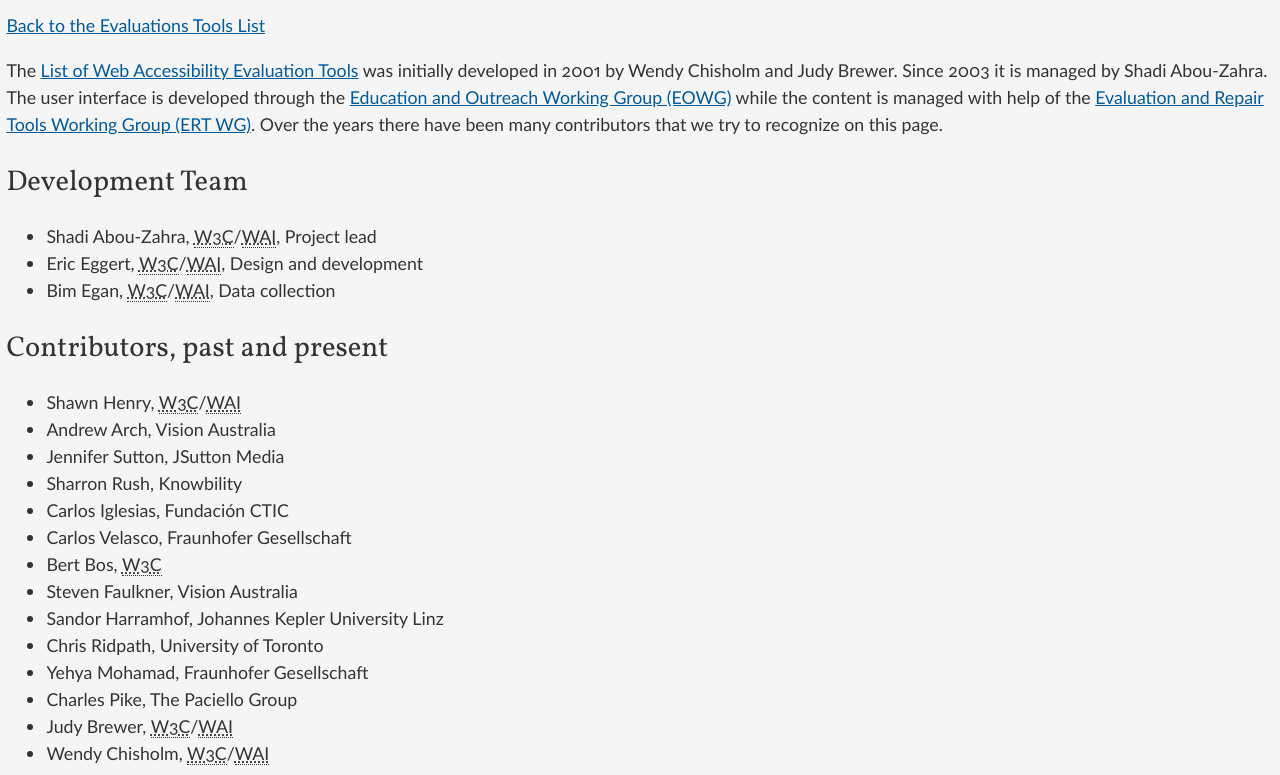
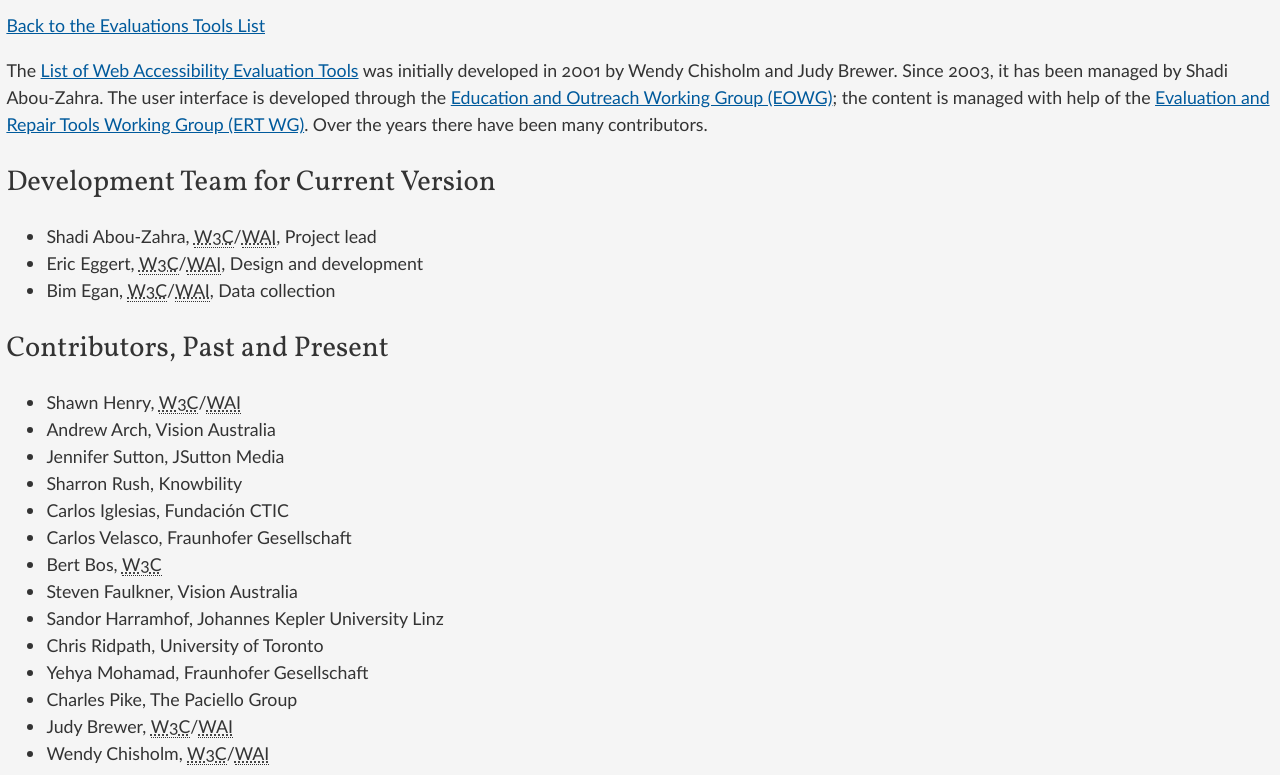
Before and after one commit to w3c/wai-eval-tools, a website: page acknowledgements.html in a window 1280 px wide. Shown: the part 90-865 px from the top of the page. Drawn offline with Linux system fonts and the light colour scheme.

Commit message:
minor copyedits

```diff
--- a/acknowledgements.html
+++ b/acknowledgements.html
@@ -16,20 +16,20 @@
   </header>
   <main class="with-side-menu" role="main">
     <h1 class="page-title">
-      <a href="index">Acknowledgements for “Web Accessibility Evaluation Tools List” [DRAFT]</a>
+      <a href="index">Acknowledgements for Web Accessibility Evaluation Tools List [DRAFT]</a>
     </h1>
     <p><a href="index">Back to the Evaluations Tools List</a></p>
 
-    <p>The <a href="index">List of Web Accessibility Evaluation Tools</a> was initially developed in 2001 by Wendy Chisholm and Judy Brewer. Since 2003 it is managed by Shadi Abou-Zahra. The user interface is developed through the <a href="/WAI/EO/">Education and Outreach Working Group (EOWG)</a> while the content is managed with help of the <a href="/WAI/ER/">Evaluation and Repair Tools Working Group (ERT WG)</a>. Over the years there have been many contributors that we try to recognize on this page.</p>
+    <p>The <a href="index">List of Web Accessibility Evaluation Tools</a> was initially developed in 2001 by Wendy Chisholm and Judy Brewer. Since 2003, it has been managed by Shadi Abou-Zahra. The user interface is developed through the <a href="/WAI/EO/">Education and Outreach Working Group (EOWG)</a>; the content is managed with help of the <a href="/WAI/ER/">Evaluation and Repair Tools Working Group (ERT WG)</a>. Over the years there have been many contributors.</p>
 
-  <h2>Development Team</h2>
+  <h2>Development Team for Current Version</h2>
   <ul>
     <li>Shadi Abou-Zahra, <abbr title="World Wide Web Consortium">W3C</abbr>/<abbr title="Web Accessibility Initiative">WAI</abbr>, Project lead</li>
     <li>Eric Eggert, <abbr title="World Wide Web Consortium">W3C</abbr>/<abbr title="Web Accessibility Initiative">WAI</abbr>, Design and development</li>
     <li>Bim Egan, <abbr title="World Wide Web Consortium">W3C</abbr>/<abbr title="Web Accessibility Initiative">WAI</abbr>, Data collection</li>
   </ul>
 
-  <h2>Contributors, past and present</h2>
+  <h2>Contributors, Past and Present</h2>
   <ul>
     <li>Shawn Henry, <abbr title="World Wide Web Consortium">W3C</abbr>/<abbr title="Web Accessibility Initiative">WAI</abbr></li>
     <li>Andrew Arch, Vision Australia</li>
```
